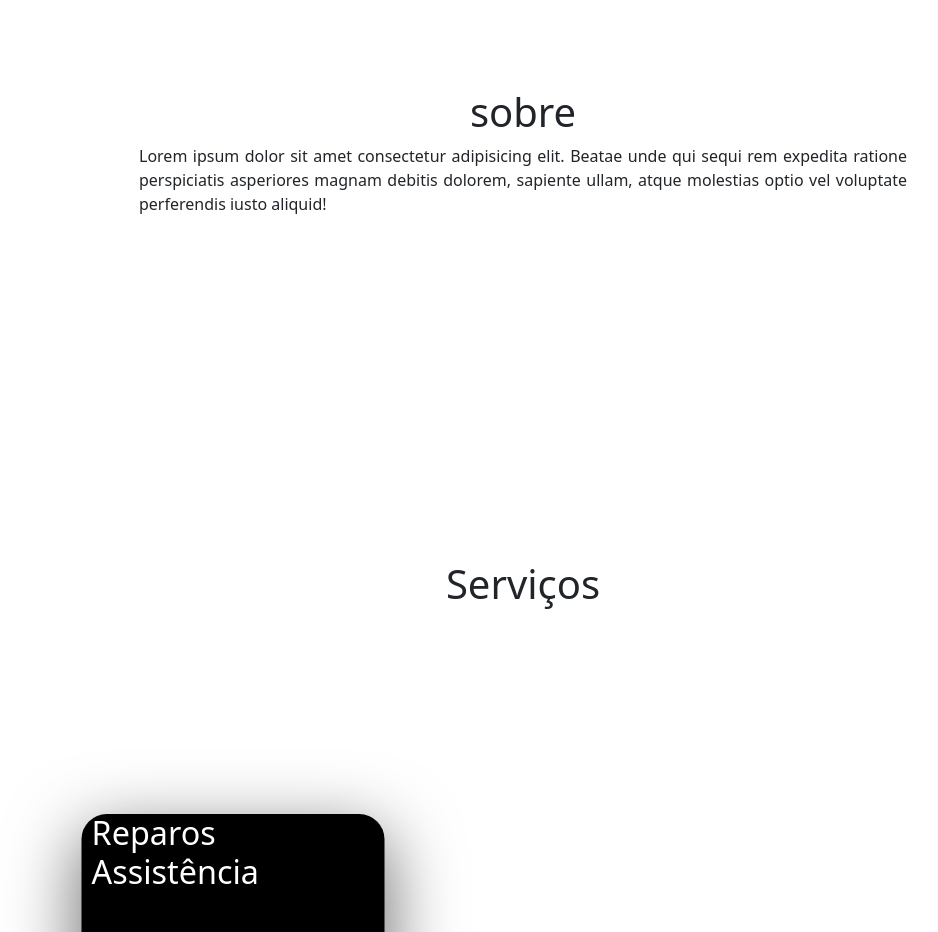
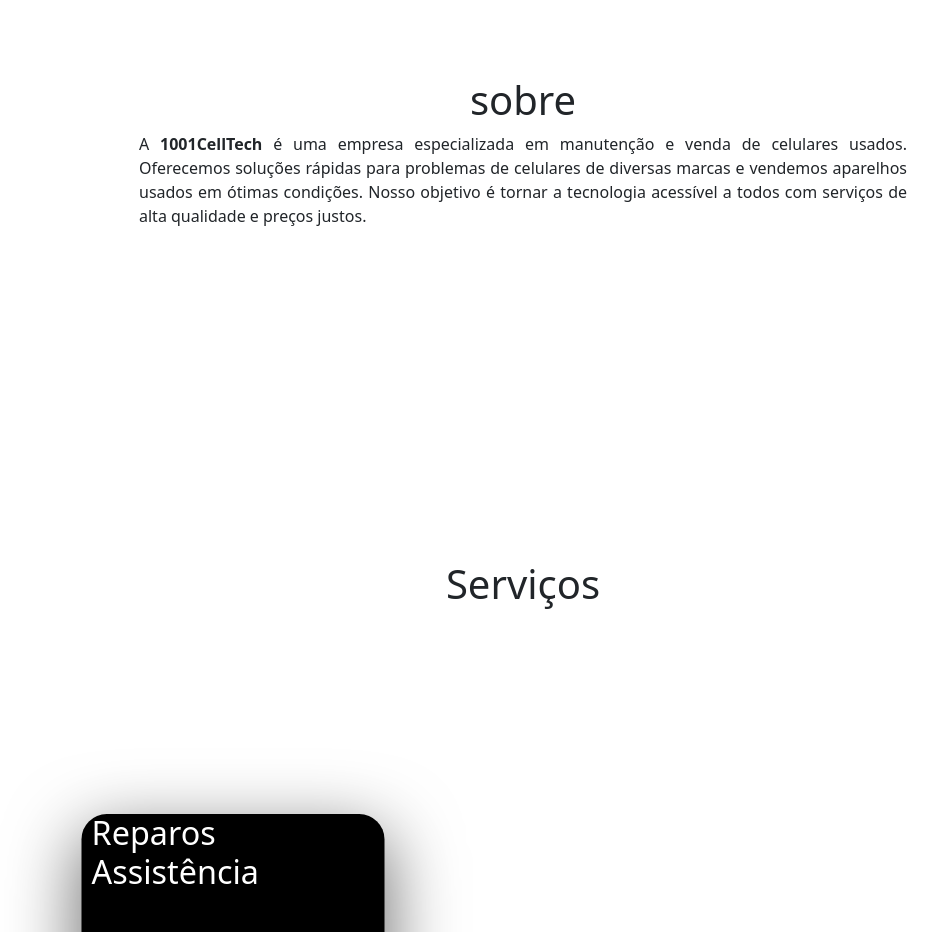
Before and after one commit to Rafa2697/1001CellTech, a plain HTML site: page index.html in a window 1280 px wide. Shown: the part 1040-1972 px from the top of the page, without its empty margins (117-1055 px from the left). Drawn offline with nearby package versions, Linux system fonts and the light colour scheme.

Commit message:
Update index.html

```diff
--- a/index.html
+++ b/index.html
@@ -33,7 +33,7 @@
         <section class="about container-flex" id="about">
             <div class="container-wrap">
                 <h1>sobre</h1>
-                <p>Lorem ipsum dolor sit amet consectetur adipisicing elit. Beatae unde qui sequi rem expedita ratione perspiciatis asperiores magnam debitis dolorem, sapiente ullam, atque molestias optio vel voluptate perferendis iusto aliquid!
+                <p>A <strong>1001CellTech</strong> é uma empresa especializada em manutenção e venda de celulares usados. Oferecemos soluções rápidas para problemas de celulares de diversas marcas e vendemos aparelhos usados em ótimas condições. Nosso objetivo é tornar a tecnologia acessível a todos com serviços de alta qualidade e preços justos.
                 </p>
             </div>
         </section>
```
